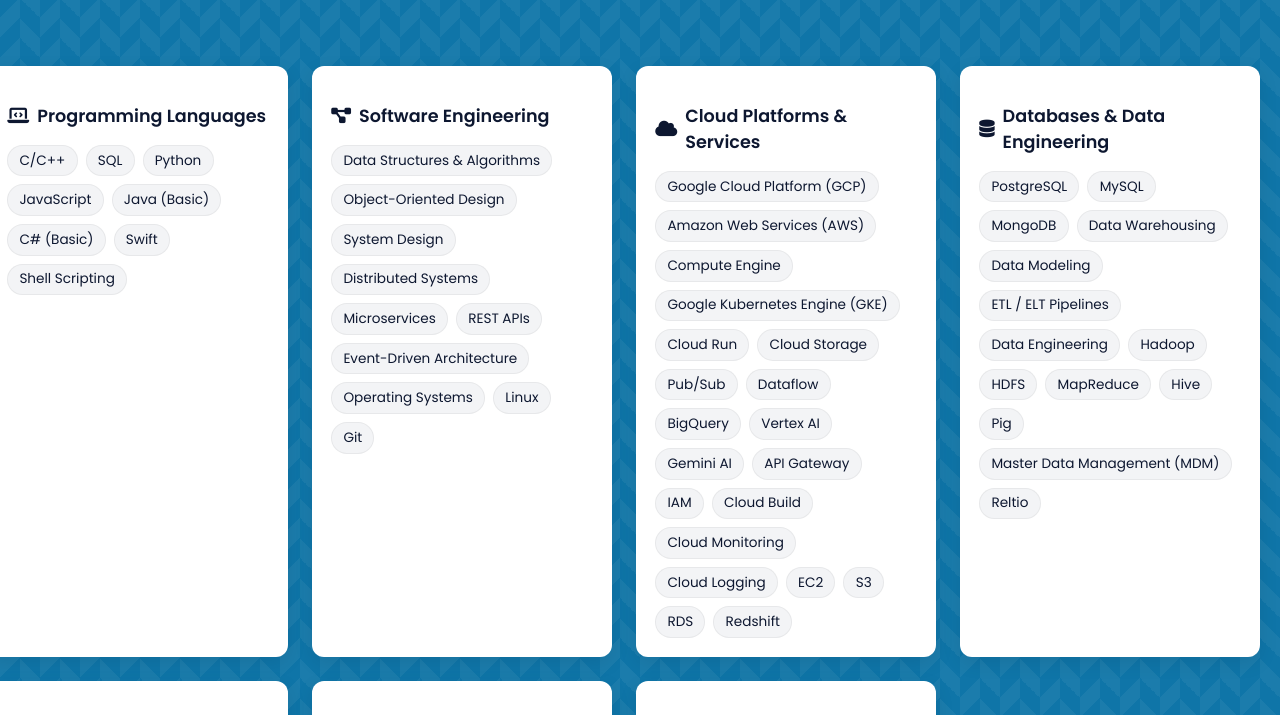
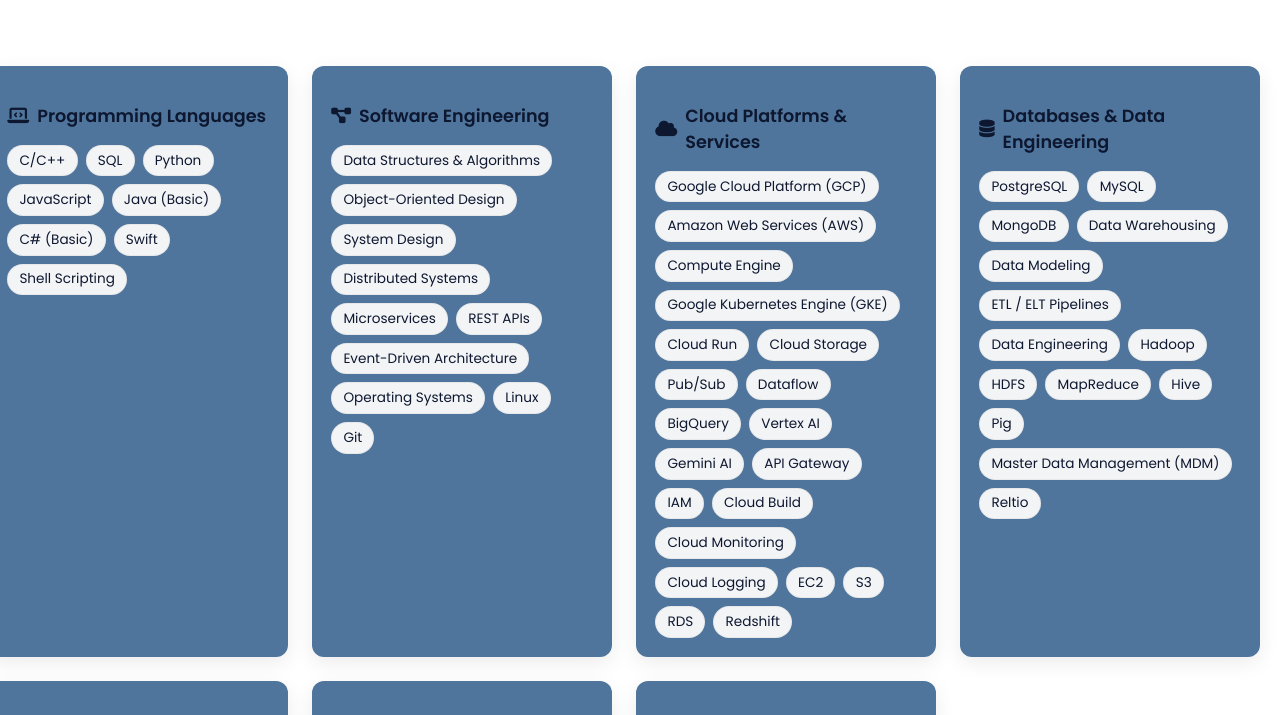
Before and after one commit to rajarsheya/rajarsheya.github.io, a plain HTML site: page skills.html in a window 1280 px wide. Shown: the part 142-857 px from the top of the page. Drawn offline with nearby package versions, Linux system fonts and the light colour scheme.

Commit message:
changed skills card color

```diff
--- a/assets/css/styles.css
+++ b/assets/css/styles.css
@@ -455,21 +455,9 @@
 }
 
 /* ===== CARD ===== */
-.skills {
-  text-align: center;
-  padding: 50px 20px;
-  background: rgb(15, 117, 168);
-  background-image:
-      linear-gradient(135deg, rgba(255, 255, 255, 0.05) 25%, transparent 25%),
-      linear-gradient(225deg, rgba(255, 255, 255, 0.05) 25%, transparent 25%),
-      linear-gradient(45deg, rgba(255, 255, 255, 0.05) 25%, transparent 25%),
-      linear-gradient(315deg, rgba(255, 255, 255, 0.05) 25%, transparent 25%);
-  background-size: 40px 40px;
-  background-position: 0 0, 0 20px, 20px -20px, -20px 0px;
-}
 
 .skills__card {
-  background: white;
+  background: #4f759c;
   padding: 1.2rem;
   border-radius: 12px;
   box-shadow: 0 6px 20px rgba(0, 0, 0, 0.08);
```
